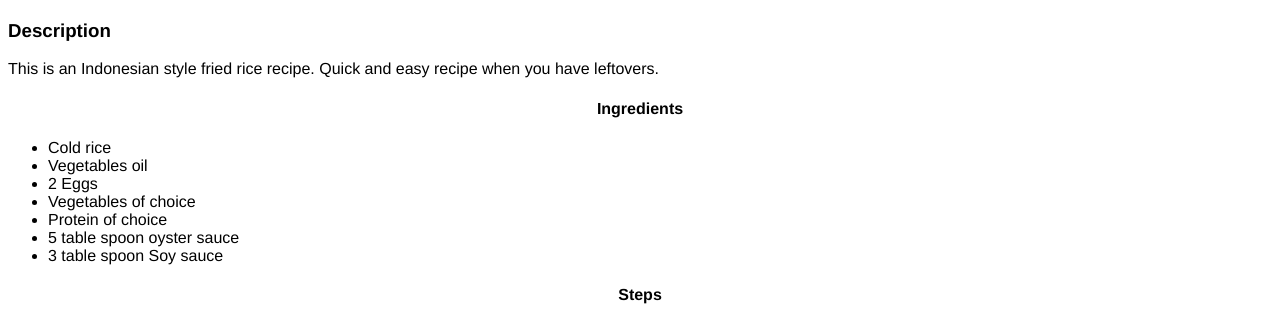
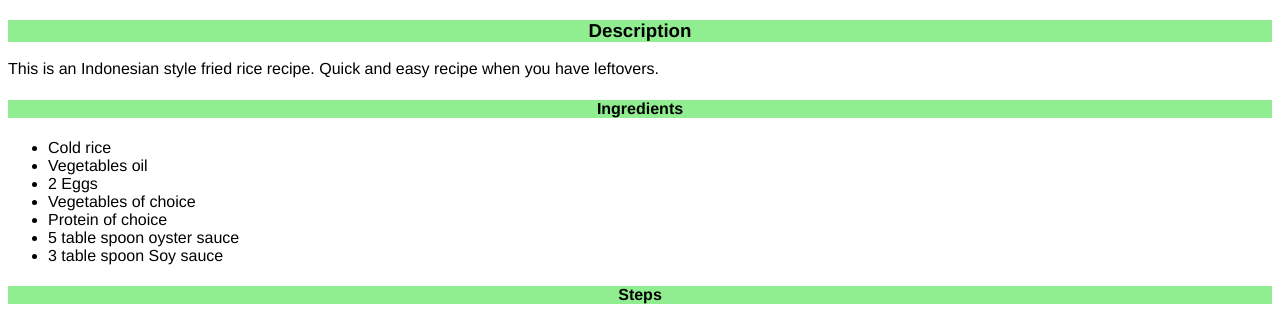
Before and after one commit to augelvin/odin-recipes, a plain HTML site: page recipes/fried-rice.html in a window 1280 px wide. Shown: the part 458-780 px from the top of the page. Drawn offline with Linux system fonts and the light colour scheme.

Commit message:
update styles on style.css

```diff
--- a/style.css
+++ b/style.css
@@ -8,8 +8,12 @@ h1 {
     background-color: yellow;
 }
 
-h1, h4, img {
+h1, h3, h4, .image {
     text-align: center;
+}
+
+h3, h4 {
+    background-color: lightgreen;
 }
 
 img {
```
